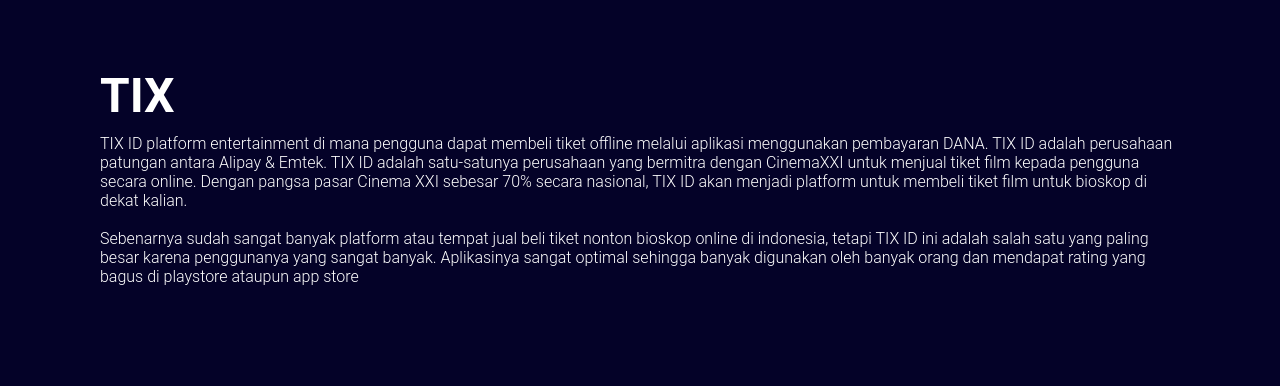
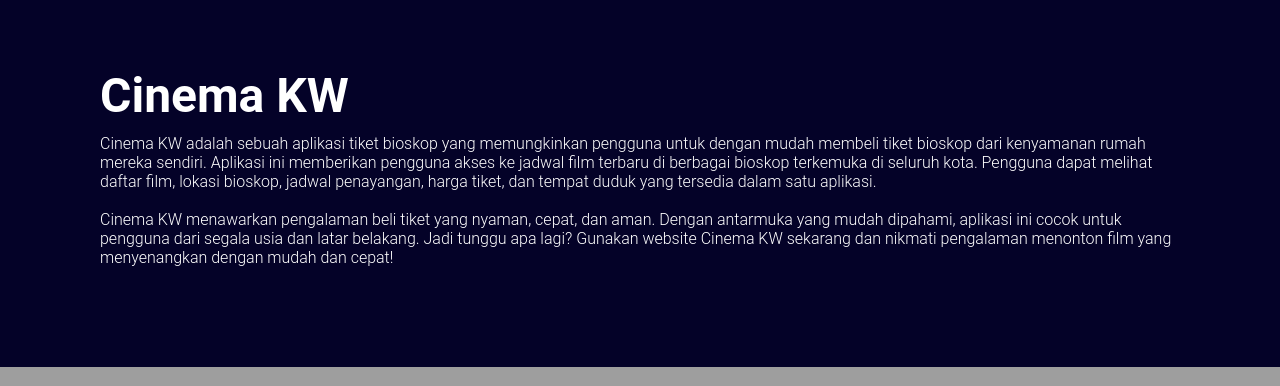
Before and after one commit to B1-Kelompok6/project-akhir-web, a PHP site: page /about_us.php in a window 1280 px wide. Shown: the part 1161-1547 px from the top of the page. Run offline with PHP 8.4, Linux system fonts and the light colour scheme.

Commit message:
mengganti deskripsi page about us

```diff
--- a/about_us.php
+++ b/about_us.php
@@ -27,15 +27,15 @@
     </section>
 
     <section class="sec">
-        <h2>TIX</h2>
+        <h2>Cinema <span>KW</span></h2>
         <p>
-            TIX ID platform entertainment di mana pengguna dapat membeli tiket offline melalui aplikasi menggunakan pembayaran DANA.
-            TIX ID adalah perusahaan patungan antara Alipay & Emtek. TIX ID adalah satu-satunya perusahaan yang bermitra dengan CinemaXXI
-            untuk menjual tiket film kepada pengguna secara online. Dengan pangsa pasar Cinema XXI sebesar 70% secara nasional,
-            TIX ID akan menjadi platform untuk membeli tiket film untuk bioskop di dekat kalian.<br><br>
-            Sebenarnya sudah sangat banyak platform atau tempat jual beli tiket nonton bioskop online di indonesia,
-            tetapi TIX ID ini adalah salah satu yang paling besar karena penggunanya yang sangat banyak.
-            Aplikasinya sangat optimal sehingga banyak digunakan oleh banyak orang dan mendapat rating yang bagus di playstore ataupun app store
+        Cinema KW adalah sebuah aplikasi tiket bioskop yang memungkinkan pengguna untuk dengan mudah membeli tiket bioskop
+        dari kenyamanan rumah mereka sendiri. Aplikasi ini memberikan pengguna akses ke jadwal film terbaru di berbagai
+        bioskop terkemuka di seluruh kota. Pengguna dapat melihat daftar film, lokasi bioskop, jadwal penayangan,
+        harga tiket, dan tempat duduk yang tersedia dalam satu aplikasi.<br><br>
+        Cinema KW menawarkan pengalaman beli tiket yang nyaman, cepat, dan aman.
+        Dengan antarmuka yang mudah dipahami, aplikasi ini cocok untuk pengguna dari segala usia dan latar belakang.
+        Jadi tunggu apa lagi? Gunakan website Cinema KW sekarang dan nikmati pengalaman menonton film yang menyenangkan dengan mudah dan cepat!
         </p>
     </section>
 
```
